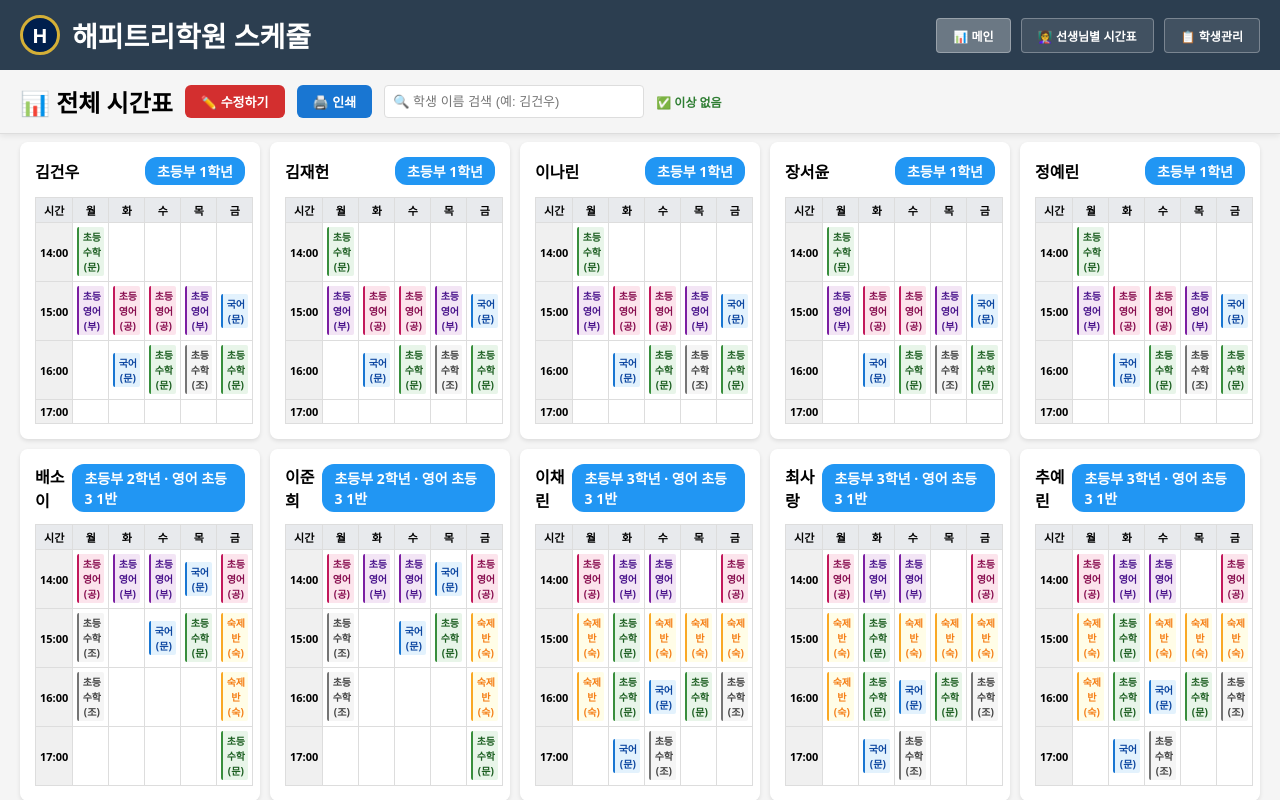
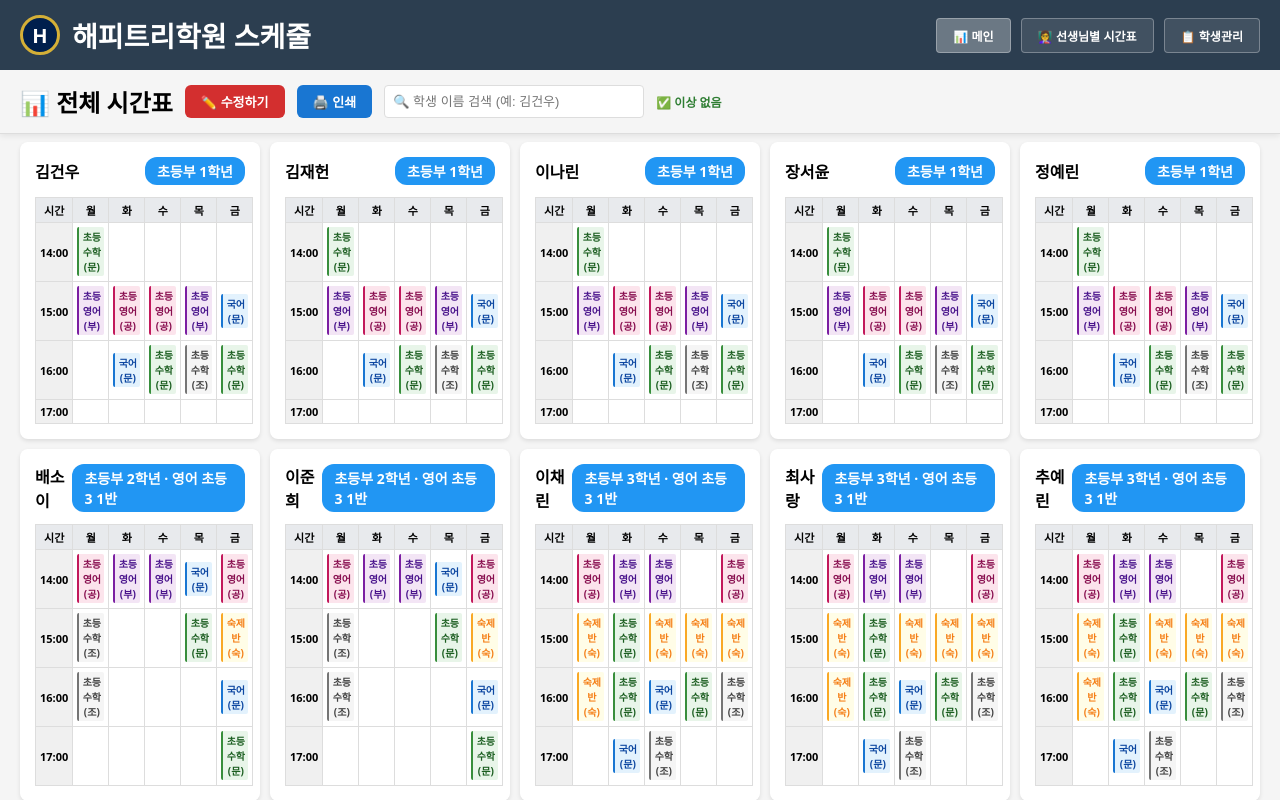
Before and after one commit to choiyoonmi/ht-schedule, a React (Vite) app: page / in a window 1280 px wide. Built offline with nearby package versions, Linux system fonts and the light colour scheme.

Commit message:
Move grade 2 second Korean class to Friday

```diff
--- a/src/App.tsx
+++ b/src/App.tsx
@@ -336,17 +336,17 @@ function migrateScheduleCorrections(students: Student[]): Student[] {
     }
 
     if (student.name === '배소이' || student.name === '이준희') {
-      const homework = (student.selectedTeachers['숙제반'] || []).filter(selection => !(selection.day === '월' && selection.hour === 16));
+      const homework = (student.selectedTeachers['숙제반'] || []).filter(selection =>
+        !((selection.day === '월' || selection.day === '금') && selection.hour === 16)
+      );
       const hasFridayHomework15 = homework.some(selection => selection.day === '금' && selection.hour === 15);
-      const hasFridayHomework16 = homework.some(selection => selection.day === '금' && selection.hour === 16);
       const korean: TeacherSelection[] = [
         { teacherId: 'korean_1', day: '목', hour: 14 },
-        { teacherId: 'korean_1', day: '수', hour: 15 },
+        { teacherId: 'korean_1', day: '금', hour: 16 },
       ];
       const completedHomework = [
         ...homework,
         ...(hasFridayHomework15 ? [] : [{ teacherId: '', day: '금' as DayOfWeek, hour: 15 }]),
-        ...(hasFridayHomework16 ? [] : [{ teacherId: '', day: '금' as DayOfWeek, hour: 16 }]),
       ];
       return {
         ...student,
```
